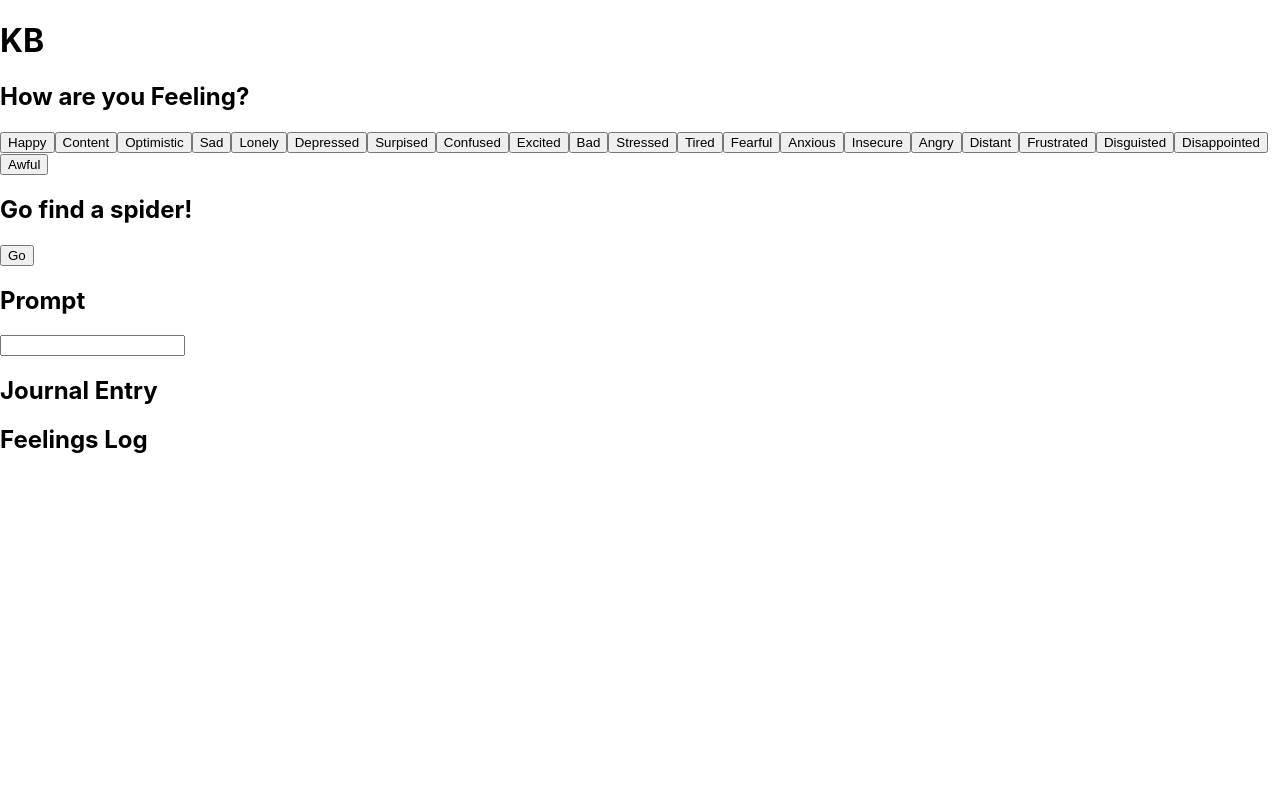
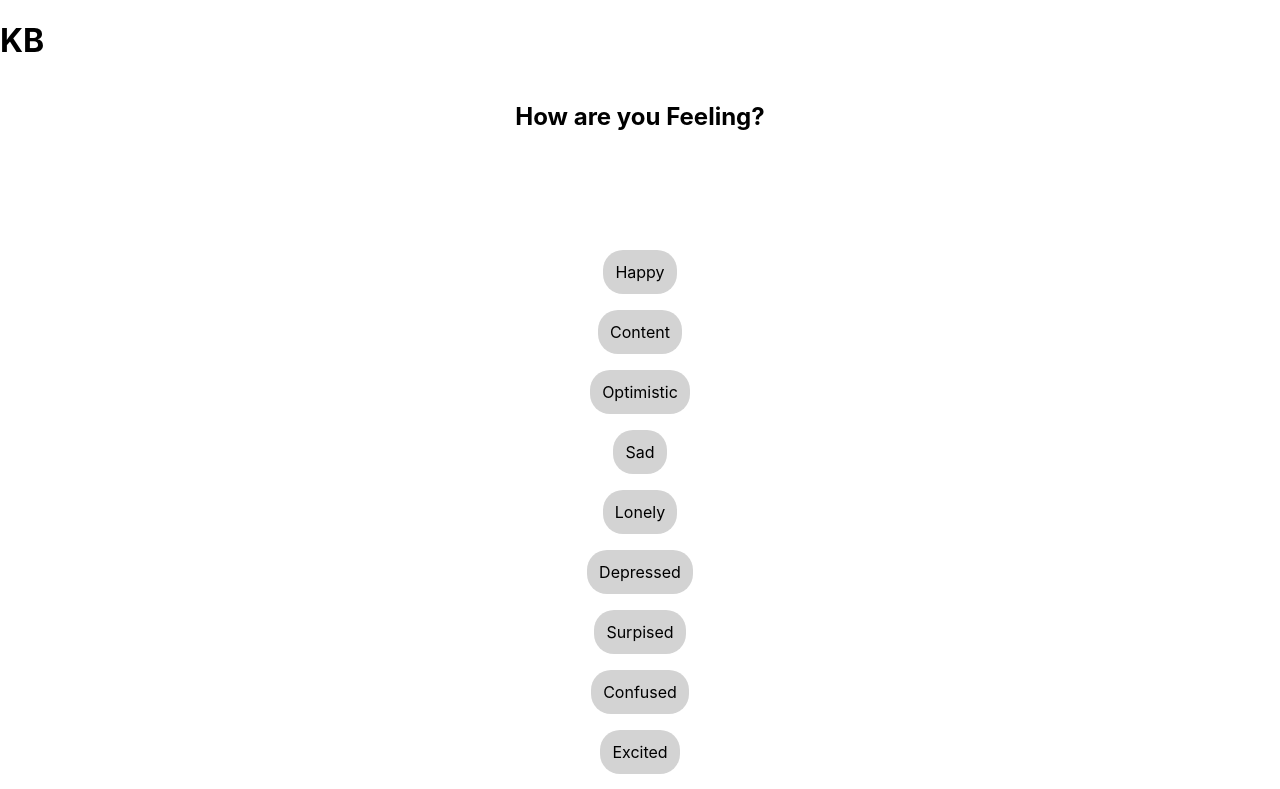
Before and after one commit to espressoGoddess/beam, a React (Create React App) app: page / in a window 1280 px wide. Shown: the top 789 px of the page. Built offline with nearby package versions, Linux system fonts and the light colour scheme.

Commit message:
Add: Root CSS variables in App.css, initial styling for Feelings component, revision of Feelings component names & nesting structure

```diff
--- a/src/Components/App/App.css
+++ b/src/Components/App/App.css
@@ -1,38 +1,5 @@
-.App {
-  text-align: center;
+:root {
+  --primary-color: blue;
+  --secondary-color: red;
+  --tertiary-color: lightgray;
 }
-
-.App-logo {
-  height: 40vmin;
-  pointer-events: none;
-}
-
-@media (prefers-reduced-motion: no-preference) {
-  .App-logo {
-    animation: App-logo-spin infinite 20s linear;
-  }
-}
-
-.App-header {
-  background-color: #282c34;
-  min-height: 100vh;
-  display: flex;
-  flex-direction: column;
-  align-items: center;
-  justify-content: center;
-  font-size: calc(10px + 2vmin);
-  color: white;
-}
-
-.App-link {
-  color: #61dafb;
-}
-
-@keyframes App-logo-spin {
-  from {
-    transform: rotate(0deg);
-  }
-  to {
-    transform: rotate(360deg);
-  }
-}
--- a/src/Components/Feelings/Feelings.css
+++ b/src/Components/Feelings/Feelings.css
@@ -0,0 +1,28 @@
+.feelings-page {
+  height: 100vh;
+  width: 100vw;
+  display: flex;
+  flex-direction: column;
+}
+
+.feelings-header {
+  text-align: center;
+  height: 20%;
+}
+
+.feelings-container {
+  height: 80%;
+  display: flex;
+  flex-wrap: nowrap;
+  align-items: center;
+  flex-direction: column;
+}
+
+.feeling{
+  background-color: var(--tertiary-color);
+  padding: 1.5vmin;
+  margin: 1vmin;
+  height: fit-content;
+  border-radius: 20px;
+  cursor: pointer;
+}
--- a/src/Components/Feelings/Feelings.js
+++ b/src/Components/Feelings/Feelings.js
@@ -8,29 +8,31 @@ const Feelings = ({ setFeeling }) => {
   }
 
   return (
-    <section className='feelings'>
-      <h2>How are you Feeling?</h2>
-      <button className="feel-btn happy" onClick={callBack}>Happy</button>
-      <button className="feel-btn happy" onClick={callBack}>Content</button>
-      <button className="feel-btn happy" onClick={callBack}>Optimistic</button>
-      <button className="feel-btn sad" onClick={callBack}>Sad</button>
-      <button className="feel-btn sad" onClick={callBack}>Lonely</button>
-      <button className="feel-btn sad" onClick={callBack}>Depressed</button>
-      <button className="feel-btn surprised" onClick={callBack}>Surpised</button>
-      <button className="feel-btn surprised" onClick={callBack}>Confused</button>
-      <button className="feel-btn surprised" onClick={callBack}>Excited</button>
-      <button className="feel-btn bad" onClick={callBack}>Bad</button>
-      <button className="feel-btn bad" onClick={callBack}>Stressed</button>
-      <button className="feel-btn bad" onClick={callBack}>Tired</button>
-      <button className="feel-btn fearful" onClick={callBack}>Fearful</button>
-      <button className="feel-btn fearful" onClick={callBack}>Anxious</button>
-      <button className="feel-btn fearful" onClick={callBack}>Insecure</button>
-      <button className="feel-btn angry" onClick={callBack}>Angry</button>
-      <button className="feel-btn angry" onClick={callBack}>Distant</button>
-      <button className="feel-btn angry" onClick={callBack}>Frustrated</button>
-      <button className="feel-btn disguisted" onClick={callBack}>Disguisted</button>
-      <button className="feel-btn disguisted" onClick={callBack}>Disappointed</button>
-      <button className="feel-btn disguisted" onClick={callBack}>Awful</button>
+    <section className='feelings-page'>
+      <h2 className='feelings-header'>How are you Feeling?</h2>
+      <section className='feelings-container'>
+        <p className='feeling happy' onClick={callBack}>Happy</p>
+        <p className='feeling happy' onClick={callBack}>Content</p>
+        <p className='feeling happy' onClick={callBack}>Optimistic</p>
+        <p className='feeling sad' onClick={callBack}>Sad</p>
+        <p className='feeling sad' onClick={callBack}>Lonely</p>
+        <p className='feeling sad' onClick={callBack}>Depressed</p>
+        <p className='feeling surprised' onClick={callBack}>Surpised</p>
+        <p className='feeling surprised' onClick={callBack}>Confused</p>
+        <p className='feeling surprised' onClick={callBack}>Excited</p>
+        <p className='feeling bad' onClick={callBack}>Bad</p>
+        <p className='feeling bad' onClick={callBack}>Stressed</p>
+        <p className='feeling bad' onClick={callBack}>Tired</p>
+        <p className='feeling fearful' onClick={callBack}>Fearful</p>
+        <p className='feeling fearful' onClick={callBack}>Anxious</p>
+        <p className='feeling fearful' onClick={callBack}>Insecure</p>
+        <p className='feeling angry' onClick={callBack}>Angry</p>
+        <p className='feeling angry' onClick={callBack}>Distant</p>
+        <p className='feeling angry' onClick={callBack}>Frustrated</p>
+        <p className='feeling disguisted' onClick={callBack}>Disguisted</p>
+        <p className='feeling disguisted' onClick={callBack}>Disappointed</p>
+        <p className='feeling disguisted' onClick={callBack}>Awful</p>
+      </section>
     </section>
   )
 }
```
